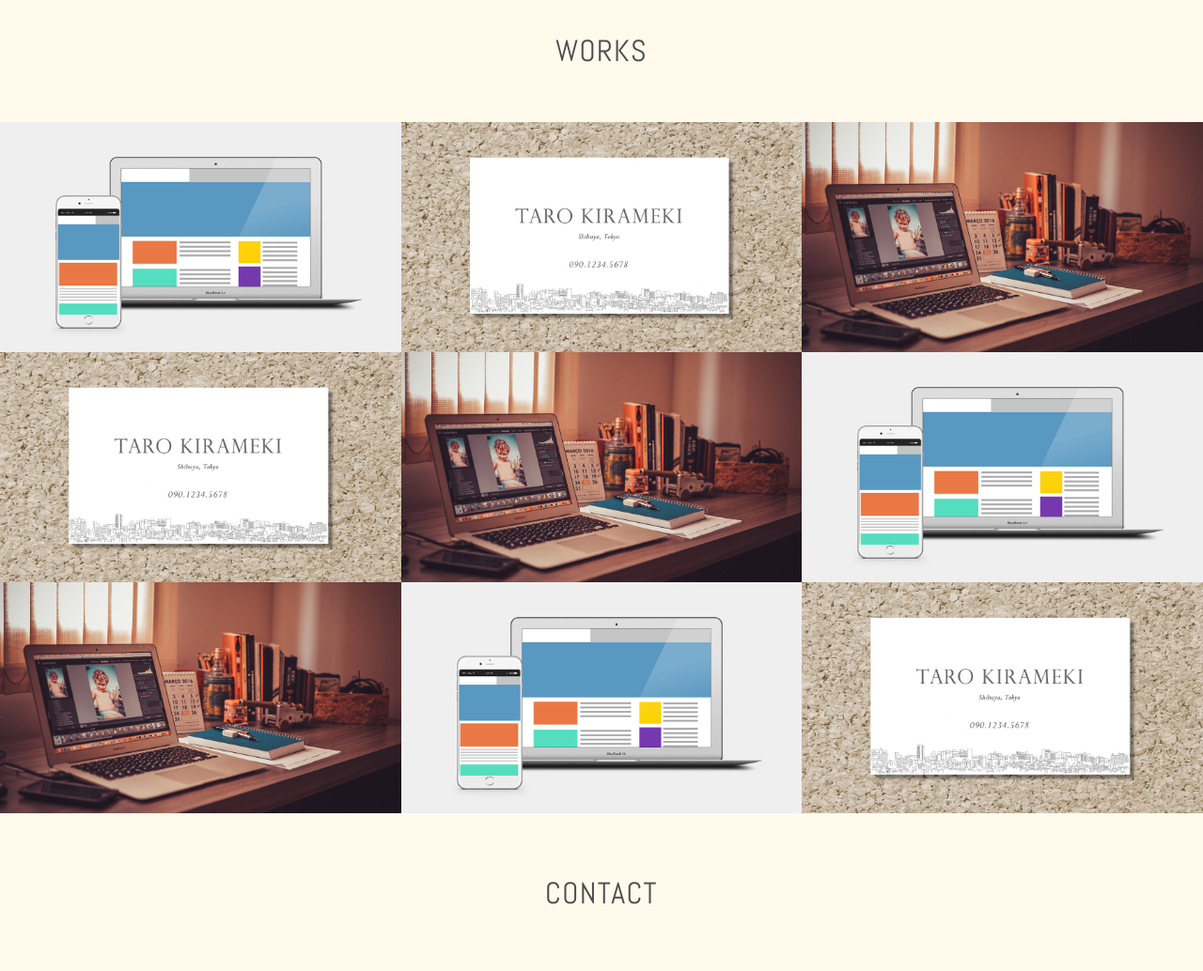
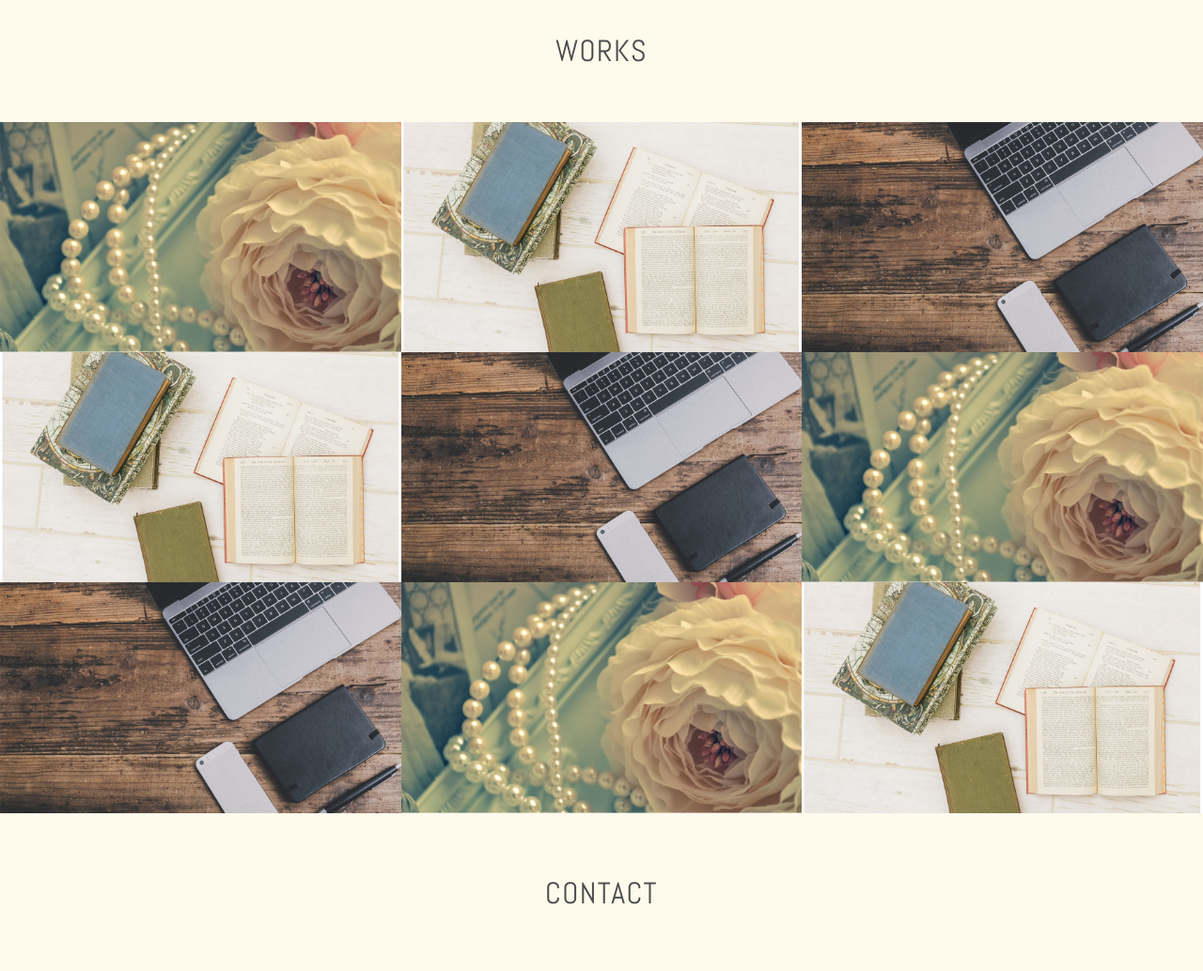
Before and after one commit to fumi-nagasaki/fumi-nagasaki.github.io, a plain HTML site: page index.html in a window 1280 px wide. Shown: the part 1040-2074 px from the top of the page at 94% size. Drawn offline with nearby package versions, Linux system fonts and the light colour scheme.

Commit message:
add pictures

```diff
--- a/index.html
+++ b/index.html
@@ -43,7 +43,7 @@
                 <h2 class="text-center">Works</h2>
         <div class="works-box">
             <a href="#">
-                <img src="./images/img_work_site.png" alt="株式会社きらめき コーポレートサイト様 Webサイトデザイン">
+                <img src="./images/img_work_accessory.jpg" alt="株式会社きらめき コーポレートサイト様 Webサイトデザイン">
                 <div class="works-box-inner">
                     <div class="text-center">
                         <h3>株式会社きらめき コーポレートサイト</h3>
@@ -55,7 +55,7 @@
         </div>
         <div class="works-box">
             <a href="#">
-                <img src="./images/img_work_card.jpg" alt="きらめき花子様 名刺デザイン">
+                <img src="./images/img_work_writing.jpg" alt="きらめき花子様 名刺デザイン">
                 <div class="works-box-inner">
                     <div class="text-center">
                         <h3>きらめき花子様 名刺</h3>
@@ -67,7 +67,7 @@
         </div>
         <div class="works-box">
             <a href="#">
-                <img src="./images/img_work_blog.jpg" alt="WordPressオリジナルテーマ">
+                <img src="./images/img_work_web.jpg" alt="WordPressオリジナルテーマ">
                 <div class="works-box-inner">
                     <div class="text-center">
                         <h3>ブログデザイン</h3>
@@ -79,7 +79,7 @@
         </div>
         <div class="works-box">
             <a href="#">
-                <img src="./images/img_work_card.jpg" alt="きらめき花子様 名刺デザイン">
+                <img src="./images/img_work_writing.jpg" alt="きらめき花子様 名刺デザイン">
                 <div class="works-box-inner">
                     <div class="text-center">
                         <h3>きらめき花子様 名刺</h3>
@@ -91,7 +91,7 @@
         </div>
         <div class="works-box">
             <a href="#">
-                <img src="./images/img_work_blog.jpg" alt="WordPressオリジナルテーマ">
+                <img src="./images/img_work_web.jpg" alt="WordPressオリジナルテーマ">
                 <div class="works-box-inner">
                     <div class="text-center">
                         <h3>ブログデザイン</h3>
@@ -103,7 +103,7 @@
         </div>
         <div class="works-box">
             <a href="#">
-                <img src="./images/img_work_site.png" alt="株式会社きらめき コーポレートサイト様 Webサイトデザイン">
+                <img src="./images/img_work_accessory.jpg" alt="株式会社きらめき コーポレートサイト様 Webサイトデザイン">
                 <div class="works-box-inner">
                     <div class="text-center">
                         <h3>株式会社きらめき コーポレートサイト</h3>
@@ -115,7 +115,7 @@
         </div>
         <div class="works-box">
             <a href="#">
-                <img src="./images/img_work_blog.jpg" alt="WordPressオリジナルテーマ">
+                <img src="./images/img_work_web.jpg" alt="WordPressオリジナルテーマ">
                 <div class="works-box-inner">
                     <div class="text-center">
                         <h3>ブログデザイン</h3>
@@ -127,7 +127,7 @@
         </div>
         <div class="works-box">
             <a href="#">
-                <img src="./images/img_work_site.png" alt="株式会社きらめき コーポレートサイト様 Webサイトデザイン">
+                <img src="./images/img_work_accessory.jpg" alt="株式会社きらめき コーポレートサイト様 Webサイトデザイン">
                 <div class="works-box-inner">
                     <div class="text-center">
                         <h3>株式会社きらめき コーポレートサイト</h3>
@@ -139,7 +139,7 @@
         </div>
         <div class="works-box">
             <a href="#">
-                <img src="./images/img_work_card.jpg" alt="きらめき花子様 名刺デザイン">
+                <img src="./images/img_work_writing.jpg" alt="きらめき花子様 名刺デザイン">
                 <div class="works-box-inner">
                     <div class="text-center">
                         <h3>きらめき花子様 名刺</h3>
```
Also changed, not shown: images/img_profile.jpg, images/img_work_accessory.jpg (added), images/img_work_blog.jpg (deleted), images/img_work_card.jpg (deleted), images/img_work_site.png (deleted), images/img_work_web.jpg (added), images/img_work_writing.jpg (added).
